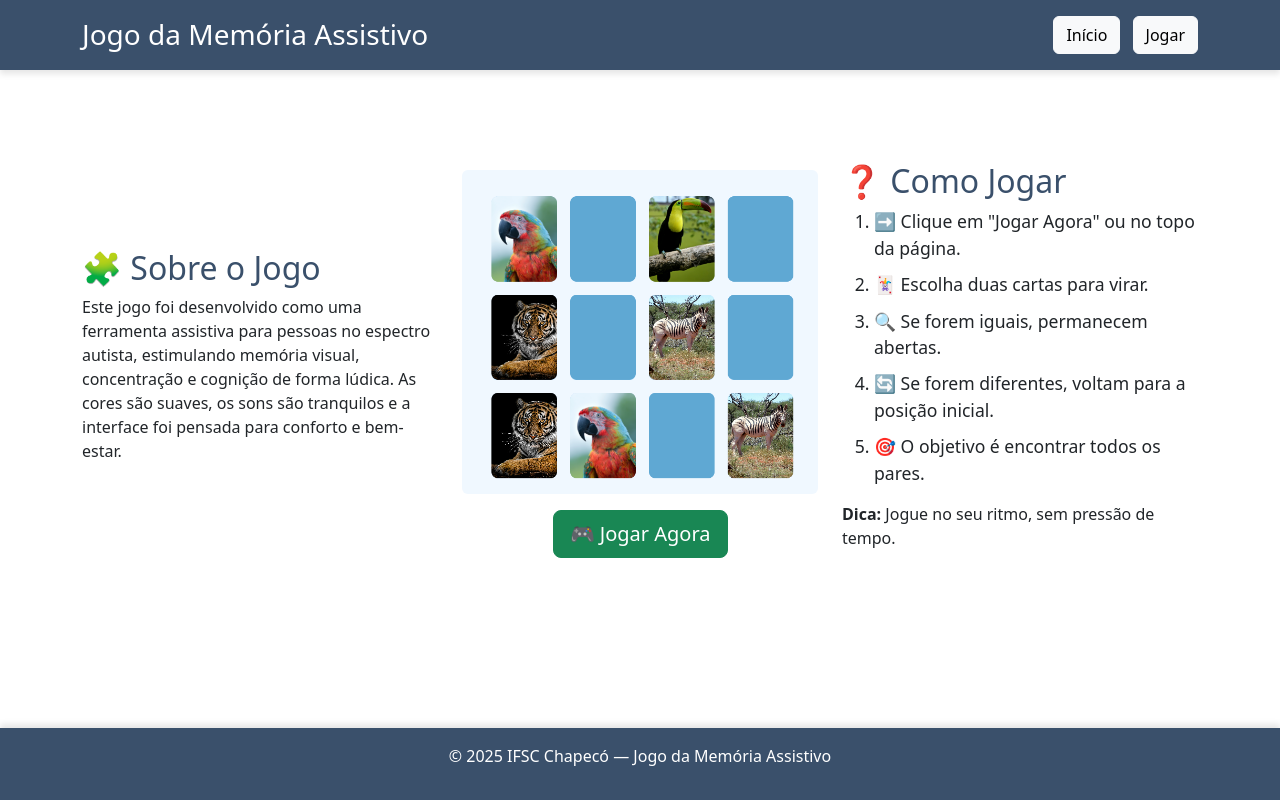
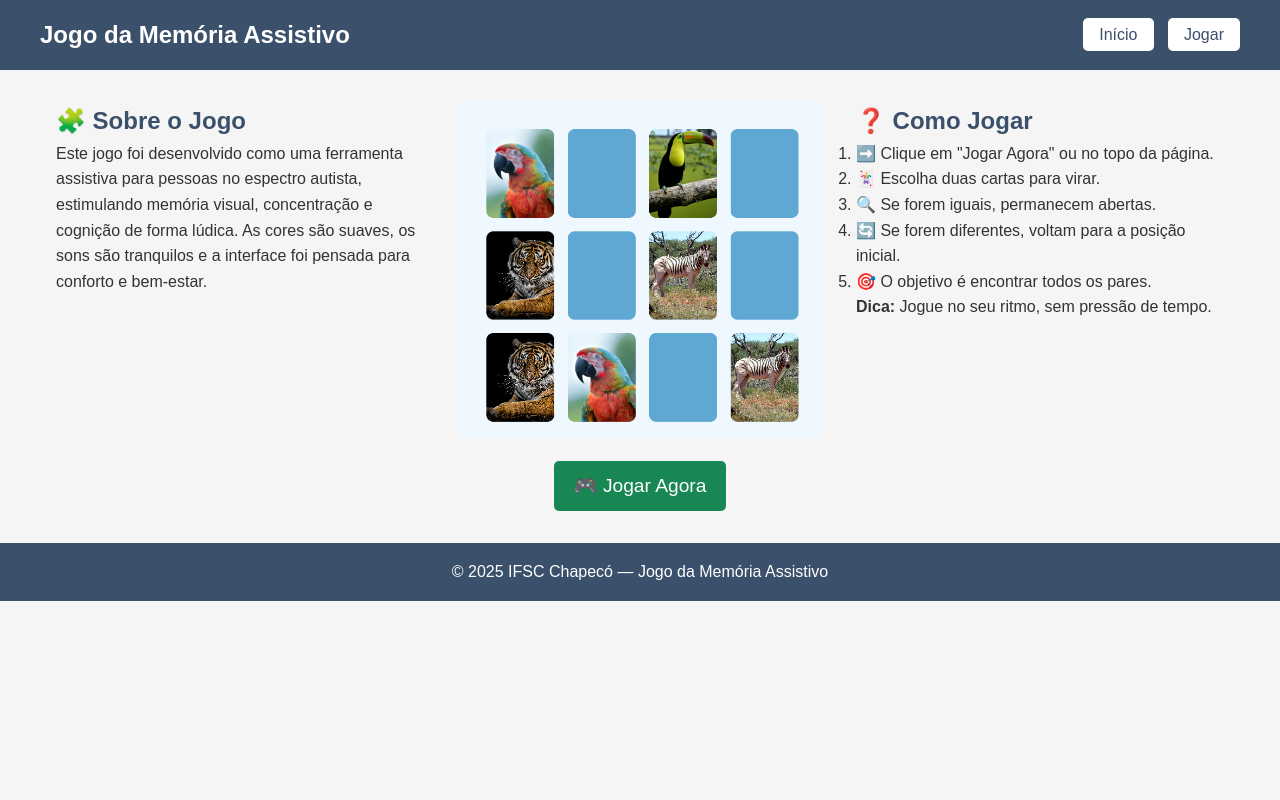
Before and after one commit to Mateusfagundes123/JogoM, a plain HTML site: page index.html in a window 1280 px wide. Drawn offline with nearby package versions, Linux system fonts and the light colour scheme.

Commit message:
Primeiro commit

```diff
--- a/CSS/Style.css
+++ /dev/null
@@ -1,99 +0,0 @@
-:root {
-  --azul-claro: #A7C7E7;
-  --azul-escuro: #3A506B;
-  --cinza-claro: #F5F5F5;
-  --verde-suave: #9FD3C7;
-  --branco: #FFFFFF;
-}
-
-
-body {
-  background-color: var(--cinza-claro);
-  padding-bottom: 60px;
-  font-size: 1.15rem;
-  line-height: 1.7;
-}
-
-
-header {
-  background-color: var(--azul-escuro);
-  box-shadow: 0 4px 6px rgba(0,0,0,0.1);
-}
-
-
-h1 {
-  font-weight: bold;
-  font-size: 1.8rem;
-}
-
-
-h2 {
-  font-weight: bold;
-  font-size: 1.6rem;
-}
-
-
-.text-azul {
-  color: var(--azul-escuro);
-}
-
-
-.imagem-central {
-  max-width: 250px;
-  height: auto;
-}
-
-
-section {
-  padding: 20px 0;
-}
-
-
-ol {
-  padding-left: 20px;
-}
-
-
-ol li {
-  margin-bottom: 10px;
-  font-size: 1.1rem;
-}
-
-
-footer {
-  position: fixed;
-  bottom: 0;
-  width: 100%;
-  background-color: var(--azul-escuro);
-  color: white;
-  text-align: center;
-  padding: 10px 0;
-  box-shadow: 0 -4px 6px rgba(0, 0, 0, 0.1);
-  z-index: 100;
-}
-
-
-.btn-success {
-  background-color: var(--verde-suave);
-  border: none;
-  color: black;
-  border-radius: 30px;
-  padding: 10px 30px;
-  font-size: 1.2rem;
-}
-
-
-.btn-success:hover {
-  background-color: #88b8ac;
-}
-
-
-.btn-light {
-  border-radius: 20px;
-  font-size: 1rem;
-}
-
-
-img {
-  max-height: 400px;
-}
--- a/index.html
+++ b/index.html
@@ -3,26 +3,23 @@
 <head>
   <meta charset="UTF-8">
   <title>Jogo da Memória Assistivo</title>
-  <link rel="stylesheet" href="./CSS/style.css">
-  <link href="https://cdn.jsdelivr.net/npm/bootstrap@5.3.6/dist/css/bootstrap.min.css" rel="stylesheet">
   <link rel="icon" href="./IMG/jogo-infantil.png" type="image/png">
   <meta name="viewport" content="width=device-width, initial-scale=1.0">
 </head>
 <body>
 
-<header class="bg-azul-escuro text-white py-3">
-  <div class="container d-flex justify-content-between align-items-center">
-    <h1 class="fs-3 mb-0">Jogo da Memória Assistivo</h1>
+<header>
+  <div class="container">
+    <h1>Jogo da Memória Assistivo</h1>
     <nav>
-      <a href="#" class="btn btn-light me-2">Início</a>
-      <a href="./HTML/jogoDomesticos.html" class="btn btn-light">Jogar</a>
+      <a href="#">Início</a>
+      <a href="./HTML/jogoDomesticos.html">Jogar</a>
     </nav>
   </div>
 </header>
 
-<section class="container my-5">
-  <div class="row align-items-center">
-    <div class="col-md-4">
+<section>
+  <div class="coluna">
     <h2 class="text-azul">🧩 Sobre o Jogo</h2>
     <p>
       Este jogo foi desenvolvido como uma ferramenta assistiva para pessoas no espectro autista,
@@ -30,13 +27,12 @@
       e a interface foi pensada para conforto e bem-estar.
     </p>
   </div>
-    <div class="col-md-4 text-center">
-      <img src="./img/capa.png" class="img-fluid imagem-central rounded" alt="Imagem do jogo">
-      <div class="mt-3">
-        <a href="./HTML/jogoDomesticos.html" class="btn btn-success btn-lg">🎮 Jogar Agora</a>
+  <div class="coluna" style="text-align: center;">
+    <img src="../JogoM/IMG/capa.png" class="imagem-central" alt="Imagem do jogo">
+    <br>
+    <a href="../JogoM/HTML/jogoDomesticos.html" class="botao-jogar">🎮 Jogar Agora</a>
   </div>
-    </div>
-    <div class="col-md-4 py-4">
+  <div class="coluna">
     <h2 class="text-azul">❓ Como Jogar</h2>
     <ol>
       <li>➡️ Clique em "Jogar Agora" ou no topo da página.</li>
@@ -47,12 +43,115 @@
     </ol>
     <p><strong>Dica:</strong> Jogue no seu ritmo, sem pressão de tempo.</p>
   </div>
-  </div>
 </section>
 
-<footer class="bg-azul-escuro text-white text-center py-3">
+<footer>
   <p>&copy; 2025 IFSC Chapecó — Jogo da Memória Assistivo</p>
 </footer>
 
+<style>
+:root {
+  --azul-escuro: #3A506B;
+  --cinza-claro: #f5f5f5;
+  --branco: #ffffff;
+  --verde: #198754;
+  --texto: #333;
+}
+
+* {
+  margin: 0;
+  padding: 0;
+  box-sizing: border-box;
+}
+
+body {
+  font-family: Arial, sans-serif;
+  background-color: var(--cinza-claro);
+  color: var(--texto);
+  line-height: 1.6;
+}
+
+header {
+  background-color: var(--azul-escuro);
+  color: var(--branco);
+  padding: 1rem;
+}
+
+header .container {
+  display: flex;
+  justify-content: space-between;
+  align-items: center;
+  max-width: 1200px;
+  margin: auto;
+}
+
+header h1 {
+  font-size: 1.5rem;
+}
+
+nav a {
+  background-color: var(--branco);
+  color: var(--azul-escuro);
+  padding: 0.5rem 1rem;
+  text-decoration: none;
+  border-radius: 5px;
+  margin-left: 10px;
+  transition: background 0.3s;
+}
+
+nav a:hover {
+  background-color: #ddd;
+}
+
+section {
+  max-width: 1200px;
+  margin: 2rem auto;
+  padding: 0 1rem;
+  display: flex;
+  flex-wrap: wrap;
+  gap: 2rem;
+  justify-content: center;
+}
+
+.coluna {
+  flex: 1 1 300px;
+  min-width: 280px;
+}
+
+.text-azul {
+  color: var(--azul-escuro);
+}
+
+.imagem-central {
+  max-width: 100%;
+  border-radius: 10px;
+}
+
+.botao-jogar {
+  display: inline-block;
+  background-color: var(--verde);
+  color: var(--branco);
+  font-size: 1.2rem;
+  padding: 0.6rem 1.2rem;
+  border: none;
+  border-radius: 5px;
+  text-decoration: none;
+  margin-top: 1rem;
+  transition: background 0.3s;
+}
+
+.botao-jogar:hover {
+  background-color: #146c43;
+}
+
+footer {
+  background-color: var(--azul-escuro);
+  color: var(--branco);
+  text-align: center;
+  padding: 1rem;
+  margin-top: 2rem;
+}
+</style>
+
 </body>
 </html>
```
Lines whose indentation alone changed are shown as unchanged.
